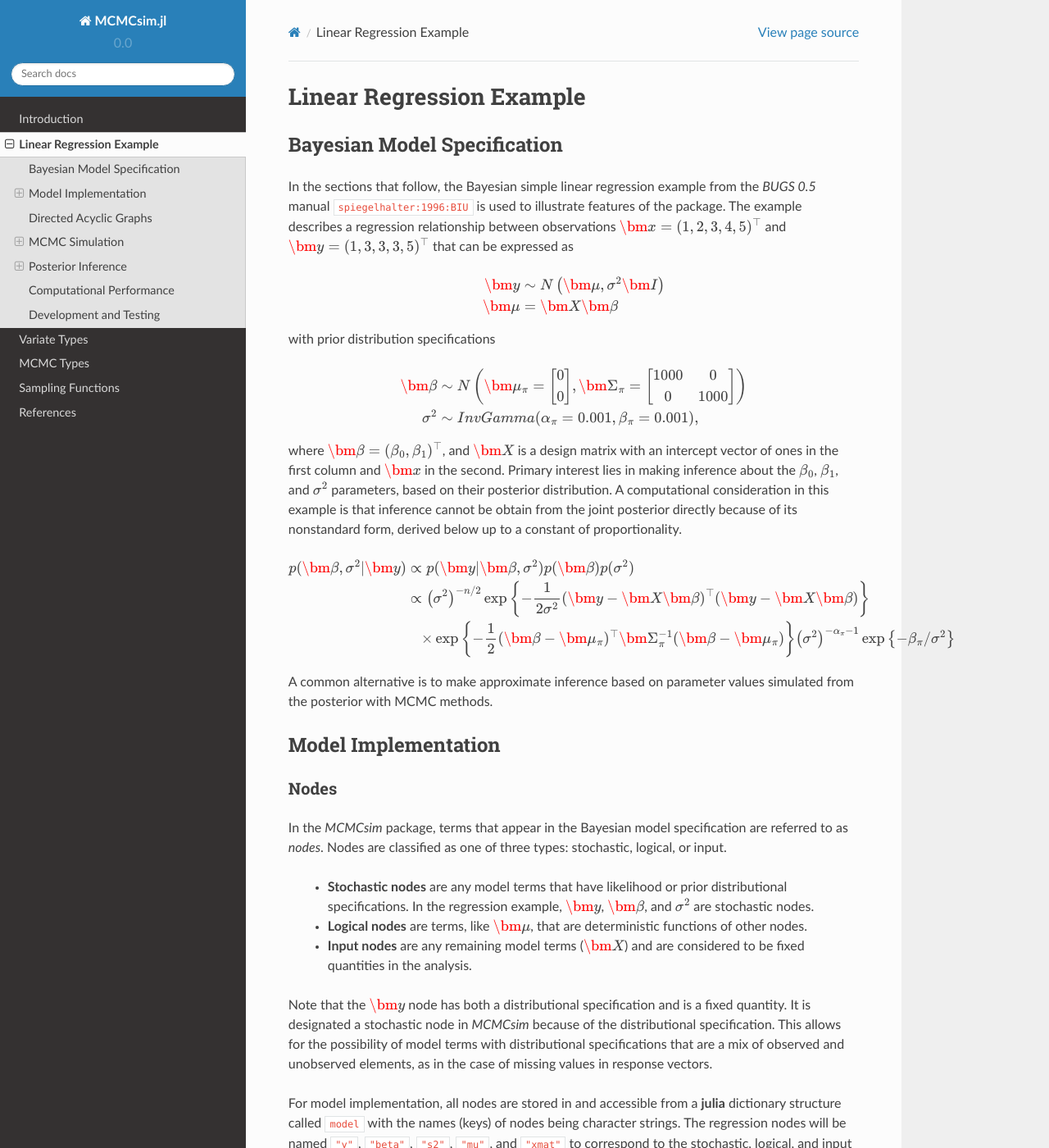
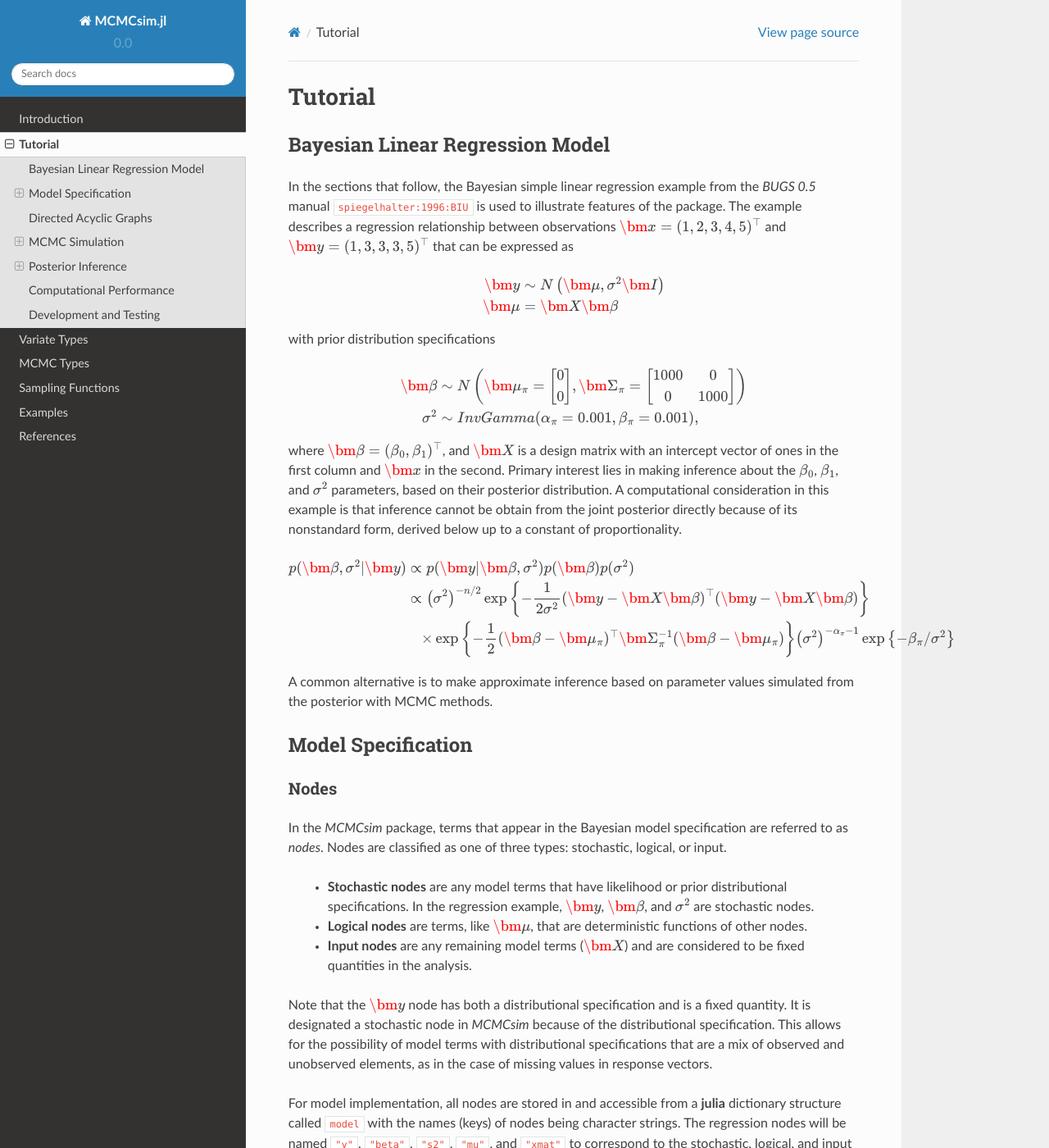
Before and after one commit to brian-j-smith/Mamba.jl, a Sphinx documentation site: the page built from doc/tutorial.rst, in a window 1280 px wide and 1400 px high. Shown: the whole window at 82% size. Built offline with Sphinx 7.4.7 and the Read the Docs theme 2.0.0, drawn with Linux system fonts in a browser that asks for light colours; formulas are drawn with MathJax 3; cross-references to code outside the pages are shown as plain code; some of the changed text lies outside the part shown.

Commit message:
Renamed line.rst to tutorial.rst.

```diff
--- a/doc/index.rst
+++ b/doc/index.rst
@@ -7,10 +7,11 @@ Contents:
 	:maxdepth: 2
 
 	intro.rst
-	line.rst
+	tutorial.rst
 	variate.rst
 	mcmc.rst
 	samplers.rst
+	examples.rst
 	xrefs.rst
 
 
--- a/doc/line.rst
+++ b/doc/tutorial.rst
@@ -3,11 +3,11 @@
 
 .. _section-Line:
 
-Linear Regression Example
-=========================
+Tutorial
+========
 
-Bayesian Model Specification
-----------------------------
+Bayesian Linear Regression Model
+--------------------------------
 
 In the sections that follow, the Bayesian simple linear regression example from the `BUGS 0.5` manual :cite:`spiegelhalter:1996:BIU` is used to illustrate features of the package.  The example describes a regression relationship between observations :math:`\bm{x} = (1, 2, 3, 4, 5)^\top` and :math:`\bm{y} = (1, 3, 3, 3, 5)^\top` that can be expressed as
 
@@ -46,8 +46,8 @@ where :math:`\bm{\beta} = (\beta_0, \beta_1)^\top`, and :math:`\bm{X}` is a desi
 A common alternative is to make approximate inference based on parameter values simulated from the posterior with MCMC methods.
 
 
-Model Implementation
---------------------
+Model Specification
+-------------------
 
 Nodes
 ^^^^^
@@ -67,7 +67,7 @@ For model implementation, all nodes are stored in and accessible from a **julia*
 	using MCMCsim
 	using Distributions
 
-	## Model Implementation
+	## Model Specification
 
 	line = MCMCModel(
 
```
Also changed, not shown: other parts of doc/tutorial.rst (+2 -2 lines).
